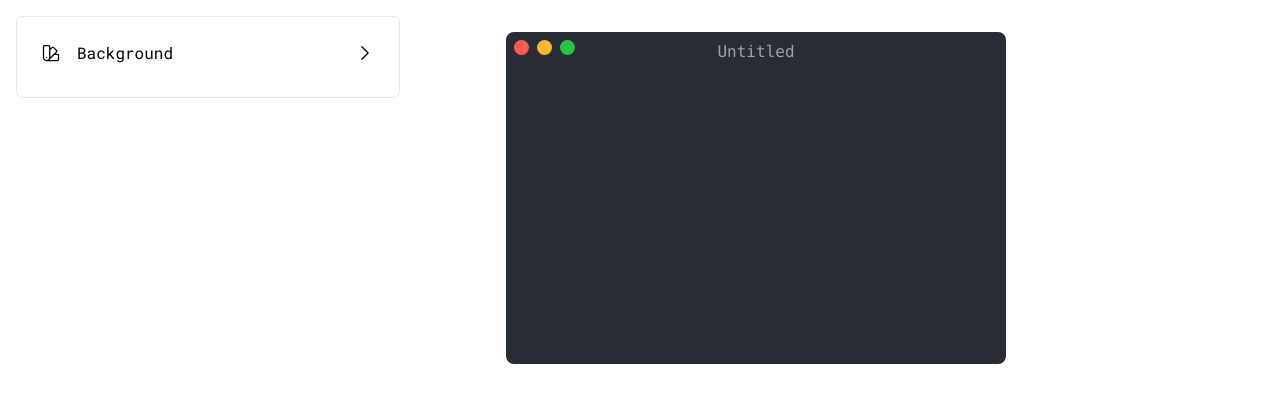
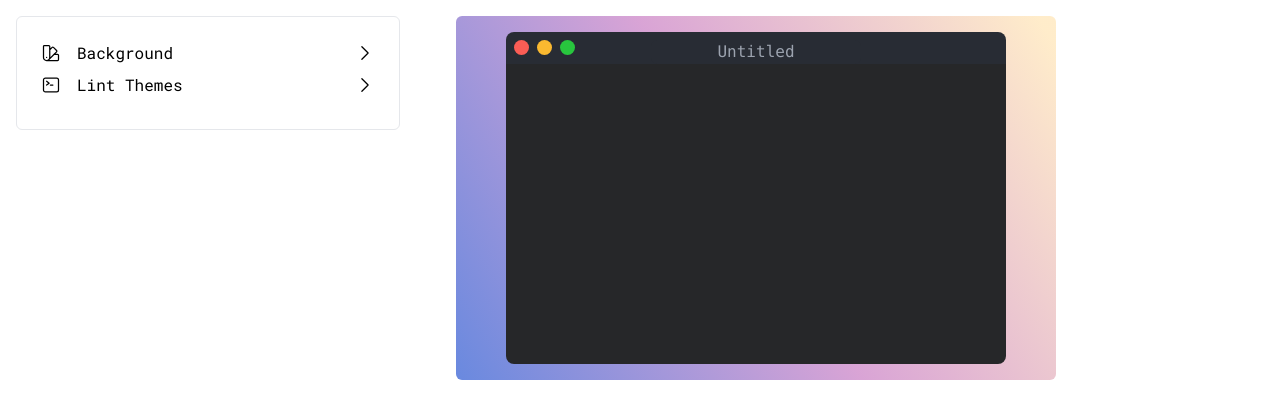
Before and after one commit to sakurakiyama/SnipSnap, a React (Vite) app: page / in a window 1280 px wide. Shown: the top 418 px of the page. Built offline with nearby package versions, Linux system fonts and the light colour scheme.

Commit message:
linting style work in progress

```diff
--- a/src/App.tsx
+++ b/src/App.tsx
@@ -4,7 +4,7 @@ import CodeEditor from './components/preview/CodeEditor';
 import { useState } from 'react';
 
 function App() {
-  const [theme, setTheme] = useState<string>('#F1EFE4');
+  const [theme, setTheme] = useState<string>('blush');
   return (
     <div className='flex flex-row h-full'>
       <Sidebar setTheme={setTheme} />
--- a/src/components/sidebar/ThemeSelector.tsx
+++ b/src/components/sidebar/BackgroundSelector.tsx
@@ -4,10 +4,12 @@ import { ChevronDownIcon } from '@heroicons/react/24/outline';
 import { useState } from 'react';
 import '../../stylesheets/Themes.scss';
 
-interface ThemeSelectorProps {
+interface BackgroundSelectorProps {
   setTheme: React.Dispatch<React.SetStateAction<string>>;
 }
-function ThemeSelector({ setTheme }: ThemeSelectorProps) {
+function BackgroundSelector({
+  setTheme,
+}: BackgroundSelectorProps): JSX.Element {
   const [isOpen, setIsOpen] = useState<boolean>(false);
 
   const themes = [
@@ -25,7 +27,6 @@ function ThemeSelector({ setTheme }: ThemeSelectorProps) {
     'Regal',
   ];
 
-  console.log(themes[1].toLowerCase());
   return (
     <div className='w-full'>
       <div className='flex items-center justify-between w-full'>
@@ -71,4 +72,4 @@ function ThemeSelector({ setTheme }: ThemeSelectorProps) {
   );
 }
 
-export default ThemeSelector;
+export default BackgroundSelector;
--- /dev/null
+++ b/src/components/sidebar/LintThemes.tsx
@@ -0,0 +1,78 @@
+import { useState } from 'react';
+import { CommandLineIcon } from '@heroicons/react/24/outline';
+import { ChevronRightIcon } from '@heroicons/react/24/outline';
+import { ChevronDownIcon } from '@heroicons/react/24/outline';
+
+function LintThemes() {
+  const [isOpen, setIsOpen] = useState<boolean>(false);
+
+  const highlightStyles = [
+    'atom-one-dark',
+    'an-old-hope',
+    'arta',
+    'ashes',
+    'atelier-cave',
+    'atelier-dune',
+    'atelier-estuary',
+    'atelier-forest',
+    'atelier-lakeside',
+    'atelier-plateau',
+    'atelier-savanna',
+    'atelier-seaside',
+    'atlas',
+    'bespin',
+    'chalk',
+    'circus',
+    'classic-dark',
+    'codeschool',
+    'colors',
+    'darcula',
+    'dark-violet',
+    'darkmoss',
+    'darktooth',
+    'decaf',
+    'default-dark',
+    'dracula',
+    'edge-dark',
+  ];
+
+  return (
+    <div className='w-full'>
+      <div className='flex items-center justify-between w-full'>
+        <section className='flex'>
+          <CommandLineIcon className='w-[20px] mr-4' />
+          <text>Lint Themes</text>
+        </section>
+        <section className='flex'>
+          {isOpen ? (
+            <ChevronDownIcon
+              onClick={() => setIsOpen(false)}
+              className='w-[20px]'
+            />
+          ) : (
+            <ChevronRightIcon
+              className='w-[20px]'
+              onClick={() => setIsOpen(true)}
+            />
+          )}
+        </section>
+      </div>
+      <div className='pt-2'>
+        {isOpen &&
+          highlightStyles.map((style) => {
+            return (
+              <ul className='flex items-center'>
+                <text
+                //   onClick={() => setStyle(style)}
+                >
+                  {style}
+                </text>
+              </ul>
+            );
+          })}
+      </div>
+    </div>
+  );
+}
+
+export default LintThemes;
--- a/src/components/sidebar/Sidebar.tsx
+++ b/src/components/sidebar/Sidebar.tsx
@@ -1,12 +1,14 @@
-import ThemeSelector from './ThemeSelector';
+import BackgroundSelector from './BackgroundSelector';
+import LintThemes from './LintThemes';
 
 interface SidebarProps {
   setTheme: React.Dispatch<React.SetStateAction<string>>;
 }
 function Sidebar({ setTheme }: SidebarProps) {
   return (
-    <div className='flex w-[30%] h-[80%] border rounded-md m-4 p-6'>
-      <ThemeSelector setTheme={setTheme} />
+    <div className='flex flex-col w-[30%] h-[80%] border rounded-md m-4 p-6'>
+      <BackgroundSelector setTheme={setTheme} />
+      <LintThemes />
     </div>
   );
 }
```
Also changed, not shown: src/components/preview/CodeEditor.tsx (+28 -2 lines).
